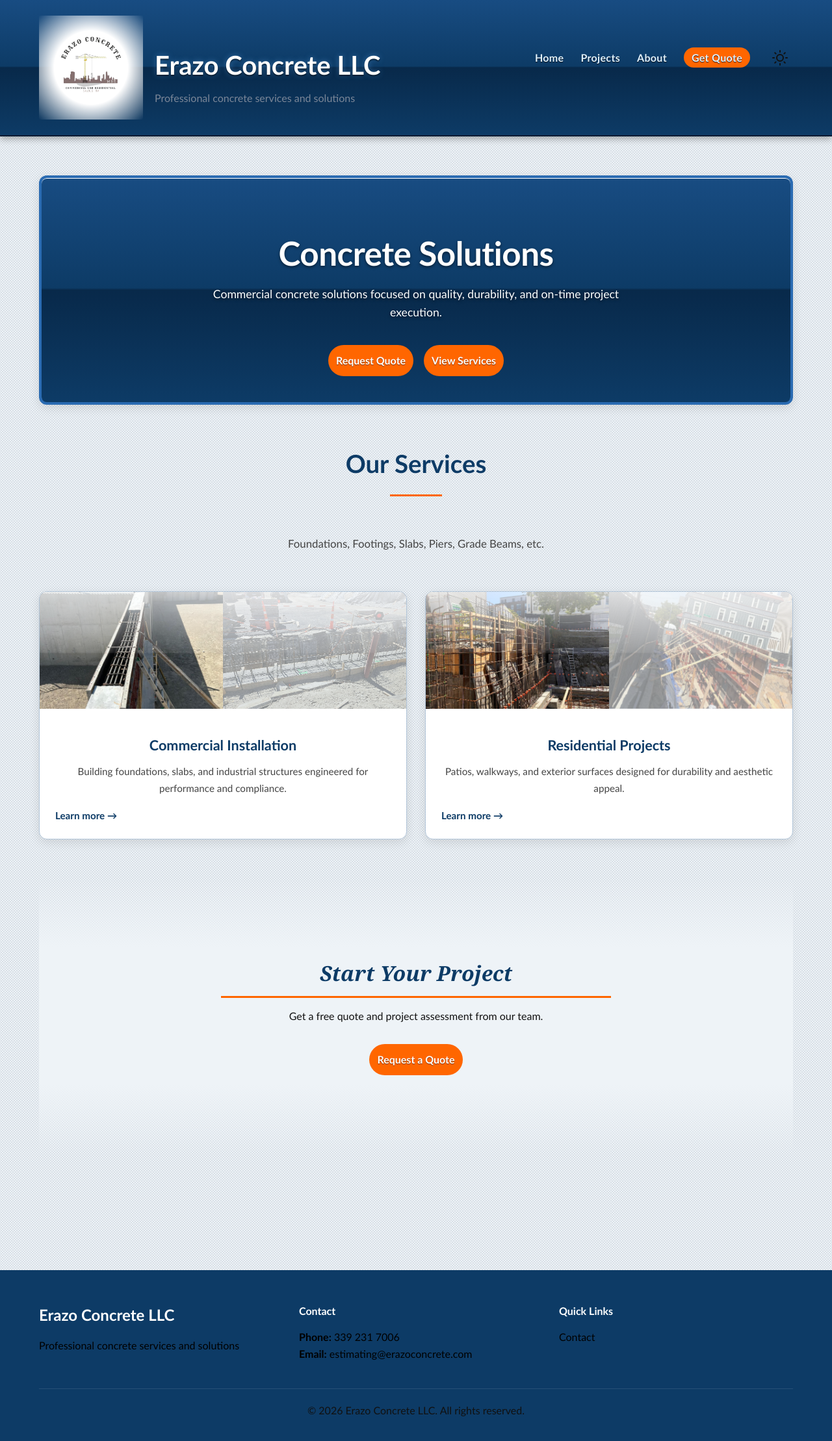
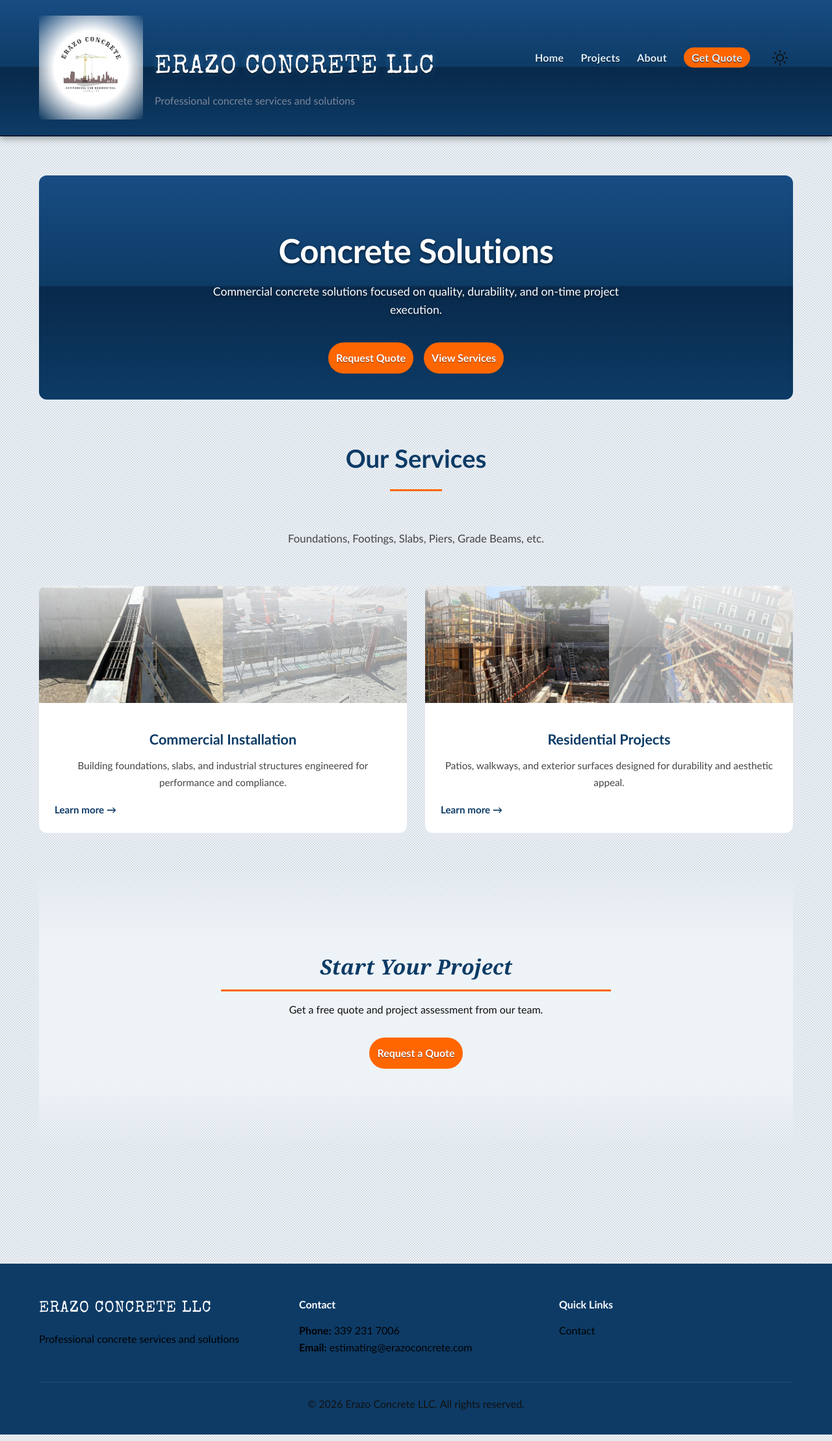
Before and after one commit to ErazoConcrete/Erazoconcrete.github.io, a Jekyll site: the page built from index.md, in a window 1280 px wide. Shown: the whole page at 65% size. Built offline with Jekyll 4.4.1, drawn with Linux system fonts in a browser that asks for light colours.

```diff
--- a/_layouts/default.html
+++ b/_layouts/default.html
@@ -6,6 +6,10 @@
   <title>{% if page.title %}{{ page.title }} | {% endif %}{{ site.title }}</title>
   <meta name="description" content="{{ page.description | default: site.description }}">
   <link rel="stylesheet" href="{{ '/assets/css/style.css' | relative_url }}">
+  <!-- Google Font to match the logo's style -->
+  <link rel="preconnect" href="https://fonts.googleapis.com">
+  <link rel="preconnect" href="https://fonts.gstatic.com" crossorigin>
+  <link href="https://fonts.googleapis.com/css2?family=Special+Elite&display=swap" rel="stylesheet">
   <!-- Dark Mode Theme Script -->
   <script>
     (function() {
@@ -109,6 +113,14 @@
       transform: none !important;
       box-shadow: none !important;
     }
+    /* Style to match the company name font from the logo */
+    .site-header .site-title a,
+    .site-footer .footer-section h3 {
+      font-family: 'Special Elite', 'Courier New', Courier, monospace;
+      text-transform: uppercase;
+      font-weight: 400; /* Use the font's normal weight */
+      letter-spacing: 1px; /* Add a little space between letters */
+    }
   </style>
 </head>
 <body>
--- a/index.md
+++ b/index.md
@@ -2,6 +2,15 @@
 layout: default
 title: Home
 ---
+
+<style>
+  /* Removes misaligned borders and shadows to make the boxes sit perfectly flush */
+  .hero, .hero-content, .service-card {
+    border: none !important;
+    box-shadow: none !important;
+    outline: none !important;
+  }
+</style>
 
 <div class="hero">
   <div class="hero-content">
```
Also changed, not shown: contact.md (+4 -1 lines), assets/images/projects/Current - Lynn/06-04-2026-11-18-02.jpeg (renamed from assets/images/projects/06-04-2026-11-18-02.jpeg), assets/images/projects/Current - Lynn/144-06011549.jpeg (added), assets/images/projects/Current - Lynn/144-060130.jpeg (added), assets/images/projects/Current - Lynn/144-0604106.jpeg (added), assets/images/projects/Current - Lynn/144-06081564.jpeg (added), assets/images/projects/Current - Lynn/144-06081567.jpeg (added), assets/images/projects/Current - Lynn/144-06091610.jpeg (added), assets/images/projects/Current - Lynn/2026-06-02-at-15.46.20.jpeg (renamed from assets/images/projects/2026-06-02-at-15.46.20.jpeg), assets/images/projects/Current - Lynn/2026-06-02-at-15.48.35(2).jpeg (renamed from assets/images/projects/2026-06-02-at-15.48.35(2).jpeg), assets/images/projects/Current - South Boston/175f-06041612.jpeg (added), assets/images/projects/Current - South Boston/175f-06061543.jpeg (added), assets/images/projects/Current - South Boston/175f-06091633.jpeg (added), assets/images/projects/Current - South Boston/175f-06091636.jpeg (added), 1 more files.
